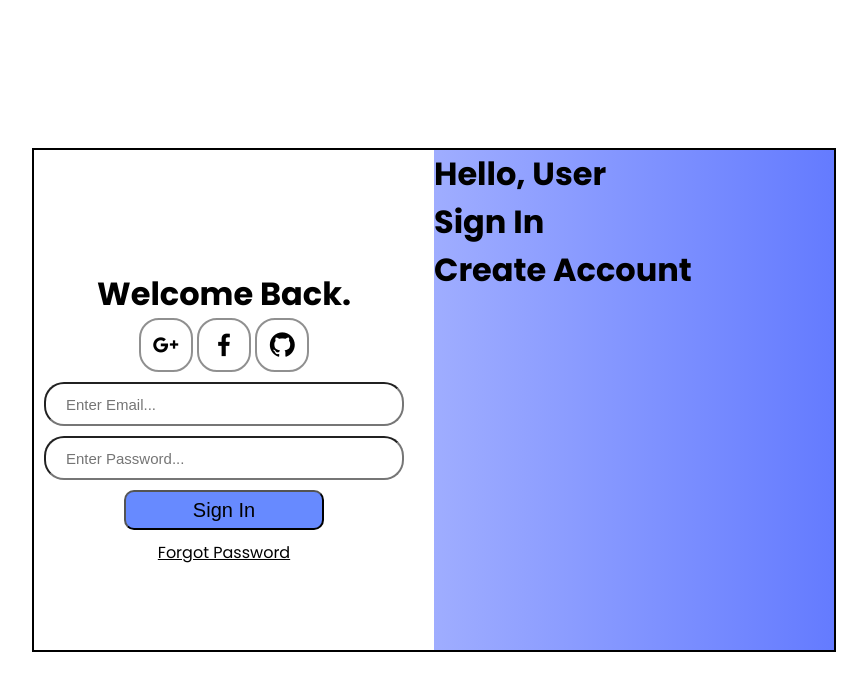
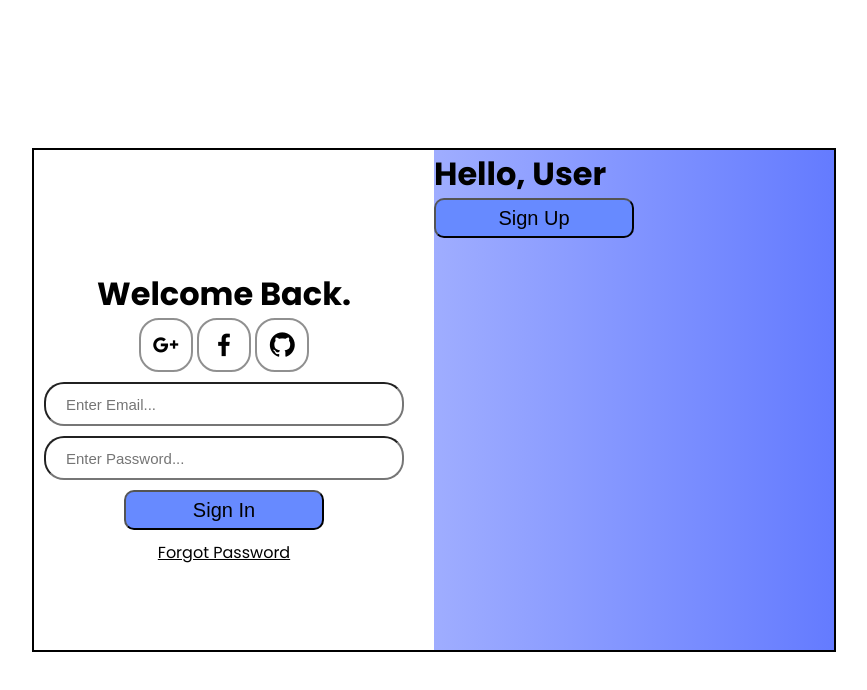
Before and after one commit to Pringl3/PersonalProjects, a plain HTML site: page Login_CreateAccount/index.html in a window 1280 px wide. Shown: the whole page, without its empty margins (206-1073 px from the left). Drawn offline with nearby package versions, Linux system fonts and the light colour scheme.

Commit message:
Update index.html

```diff
--- a/Login_CreateAccount/index.html
+++ b/Login_CreateAccount/index.html
@@ -40,8 +40,7 @@
         </div>
         <div class="select">
             <h1>Hello, User</h1>
-            <h1>Sign In</h1>
-            <h1>Create Account</h1>
+            <button>Sign Up</button>
         </div>
 
     </div>
```
